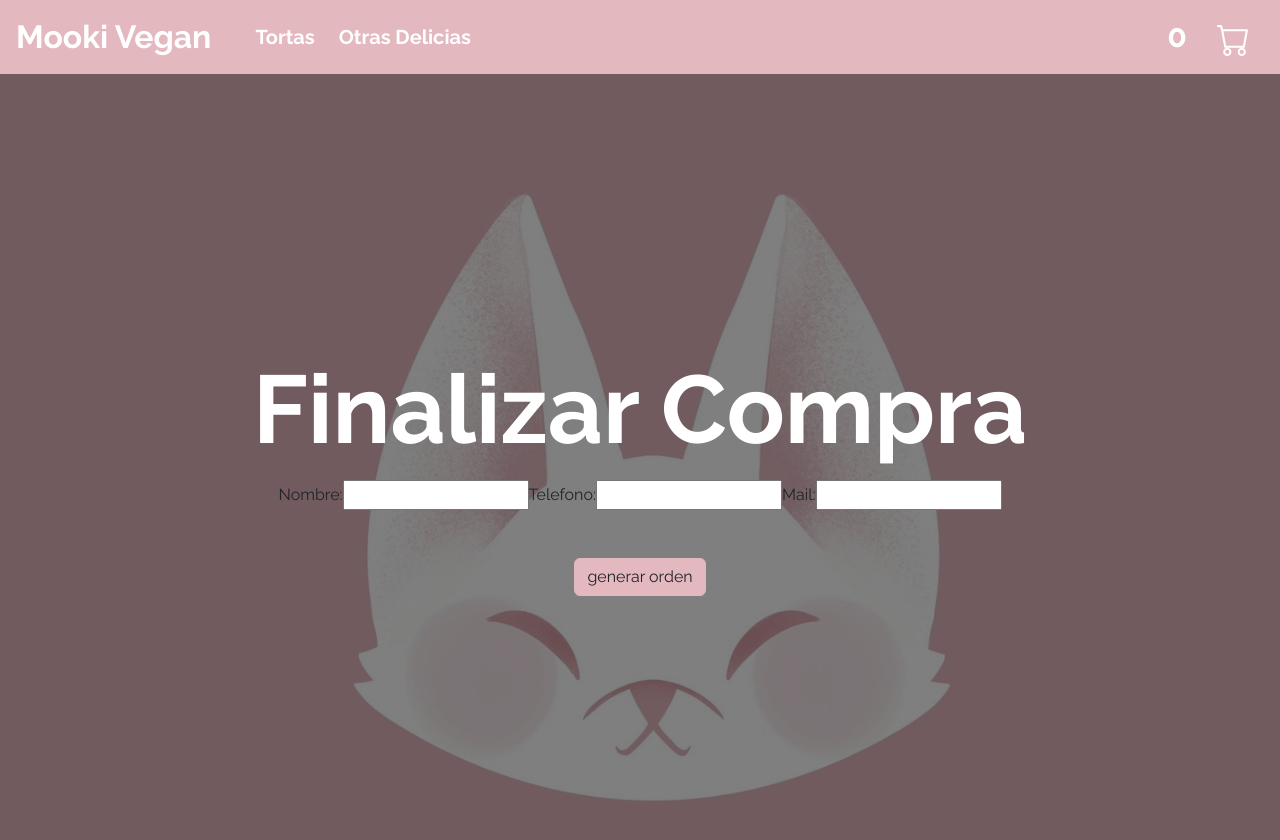
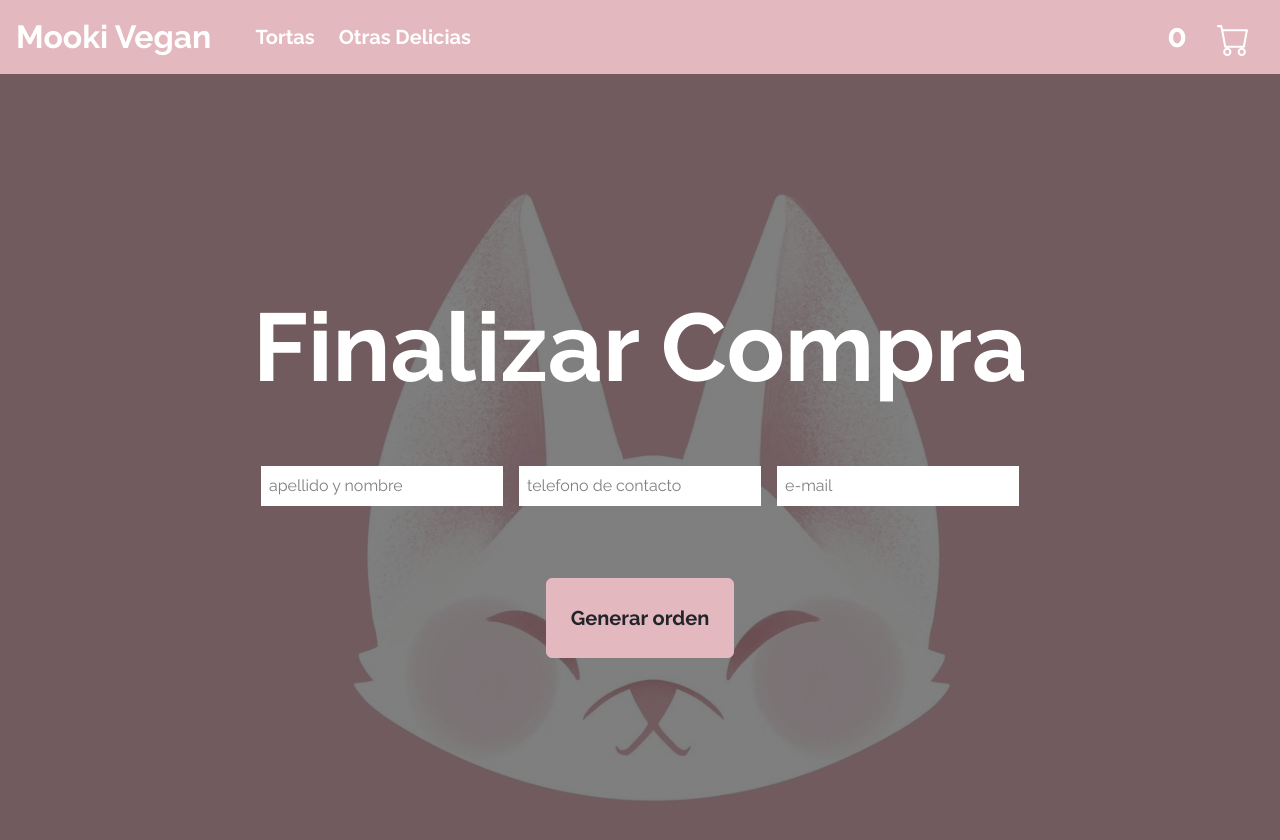
Before and after one commit to axdny/mooki_dalmau_react, a React (Create React App) app: page /checkout in a window 1280 px wide. Shown: the top 840 px of the page. Built offline with nearby package versions, Linux system fonts and the light colour scheme.

Commit message:
mooki_vegan

```diff
--- a/src/App.css
+++ b/src/App.css
@@ -15,3 +15,44 @@ hr {
   width: 80%;
   margin: auto;
 }
+
+.contact-form {
+  display: grid;
+  grid-template-columns: repeat(1, minmax(150px, 1fr));
+  margin: 2rem auto;
+}
+
+@media all and (min-width: 992px) {
+  .contact-form {
+    display: grid;
+    grid-template-columns: repeat(3, 1fr);
+    column-gap: 1rem;
+    max-width: 800px;
+  }
+}
+
+.contact-form input {
+  font-size: 0.85rem;
+  resize: none;
+}
+
+@media all and (min-width: 992px) {
+  .contact-form input {
+    font-size: 1rem;
+  }
+}
+
+.contact-form>* {
+  padding: 0.5rem;
+  margin: 1rem auto;
+  display: block;
+  width: 100%;
+}
+
+.contact-form>*:focus {
+  outline: none;
+}
+
+.contact-form *::placeholder {
+  color: grey;
+}
--- a/src/components/Cart/Cart.js
+++ b/src/components/Cart/Cart.js
@@ -3,7 +3,7 @@ import { useContext } from 'react';
 import { Link } from 'react-router-dom';
 
 const Cart = () => {
-  const { cart, removeItem, total, clearCart } = useContext(CartContext);
+  const { cart, removeItem, total } = useContext(CartContext);
   return (
     <main className="hero-image principal-color">
       <div className="hero-image--opacity d-flex justify-content-center align-items-center text-center w-100">
@@ -27,9 +27,9 @@ const Cart = () => {
           <div className="d-flex justify-content-evenly mt-5 text-white fw-bold fs-1">
             Precio total: $ {total}.-
           </div>
-            <div>
-              <Link to="/checkout" className="btn fw-bolder mt-5">Realizar compra</Link>
-            </div>
+          <div>
+            <Link to="/checkout" className="btn p-4 fs-5 fw-bolder m-4">Realizar compra</Link>
+          </div>
         </div>
       </div>
     </main>
--- a/src/components/Checkout/Checkout.js
+++ b/src/components/Checkout/Checkout.js
@@ -51,23 +51,18 @@ const Checkout = () => {
         const orderAdded = await addDoc(orderRef, order);
 
         clearCart();
-
         const confirmAlert = withReactContent(Swal);
         confirmAlert.fire({
-          position: 'top-end',
           icon: 'success',
           title: `Su numero de orden es: ${orderAdded.id}. ¡Gracias por la compra!`,
-          showConfirmButton: false,
-          timer: 1500
+          showConfirmButton: true,
         });
       } else {
         const errorAlert = withReactContent(Swal);
         errorAlert.fire({
-          position: 'top-end',
           icon: 'Error',
           title: 'No hay stock disponible. Por favor comunicarse via mail.',
-          showConfirmButton: false,
-          timer: 1500
+          showConfirmButton: true,
         });
       }
     } catch (error) {
@@ -77,7 +72,17 @@ const Checkout = () => {
     }
   };
   if (loading) {
-    return <h1>Se esta generando su orden...</h1>;
+    return (
+      <main className="hero-image principal-color">
+        <div className="hero-image--opacity d-flex justify-content-center align-items-center text-center w-100">
+          <div className="hero-image--content">
+            <h1 className="hero-image--title text-white fw-bold pb-1">
+              Procesando su compra...
+            </h1>
+          </div>
+        </div>
+      </main>
+    );
   }
   return (
     <main className="hero-image principal-color">
@@ -86,16 +91,13 @@ const Checkout = () => {
           <h1 className="hero-image--title text-white fw-bold pb-1">
             Finalizar Compra
           </h1>
-          <form>
-            <label for="name">Nombre:</label>
-            <input type="text" name="name" value={name} onChange={e => setName(e.target.value)} />
-            <label for="phone">Telefono:</label>
-            <input type="number" name="phone" value={phone} onChange={e => setPhone(e.target.value)} />
-            <label for="mail">Mail:</label>
-            <input type="text" name="mail" value={mail} onChange={e => setMail(e.target.value)} />
+          <form className="contact-form p-2">
+            <input className="border-0" type="text" name="name" placeholder="apellido y nombre" value={name} onChange={e => setName(e.target.value)} />
+            <input className="border-0" type="tel" name="phone" placeholder="telefono de contacto" value={phone} onChange={e => setPhone(e.target.value)} />
+            <input className="border-0" type="mail" name="mail" placeholder="e-mail" value={mail} onChange={e => setMail(e.target.value)} />
           </form>
           <div className="d-flex justify-content-evenly mt-5 text-white fw-bold fs-1">
-            <button className="btn" onClick={createOrder}>generar orden</button>
+            <button className="btn p-4 fs-5 fw-bolder" onClick={createOrder}>Generar orden</button>
           </div>
         </div>
       </div>
--- a/src/components/ItemCount/ItemCount.js
+++ b/src/components/ItemCount/ItemCount.js
@@ -1,15 +1,15 @@
 import { useState } from 'react';
 import './ItemCount.css';
 import Swal from 'sweetalert2';
-import withReactContent from 'sweetalert2-react-content'
+import withReactContent from 'sweetalert2-react-content';
 
 const ItemCount = ({ stock = 0, initial = 1, onAdd }) => {
   const [count, setCount] = useState(initial);
 
   const increment = () => {
     if (count < stock) {
-       setCount(count + 1);
-     }
+      setCount(count + 1);
+    }
   };
 
   const decrement = () => {
@@ -18,13 +18,25 @@ const ItemCount = ({ stock = 0, initial = 1, onAdd }) => {
     }
   };
 
+  const addAlert = () => {
+    const swal = withReactContent(Swal);
+    swal.fire({
+      position: 'top-end',
+      icon: 'success',
+      title: 'Producto agregado con exito',
+      showConfirmButton: false,
+      timer: 1300
+    });
+  };
+
+
   return (
     <div className='d-flex justify-content-center'>
       <button onClick={decrement} className="text-black btn-count d-flex justify-content-center align-items-center">-</button>
       <h4 className="count text-white">{count}</h4>
       <button onClick={increment} className="text-black btn-count d-flex justify-content-center align-items-center">+</button>
-      <button onClick={() => onAdd(count)} className="btn">Agregar al carrito</button>
-    </div>
+      <button onClick={() => { onAdd(count); addAlert()}} className="btn">Agregar al carrito</button>
+    </div >
   );
 };
 
```
